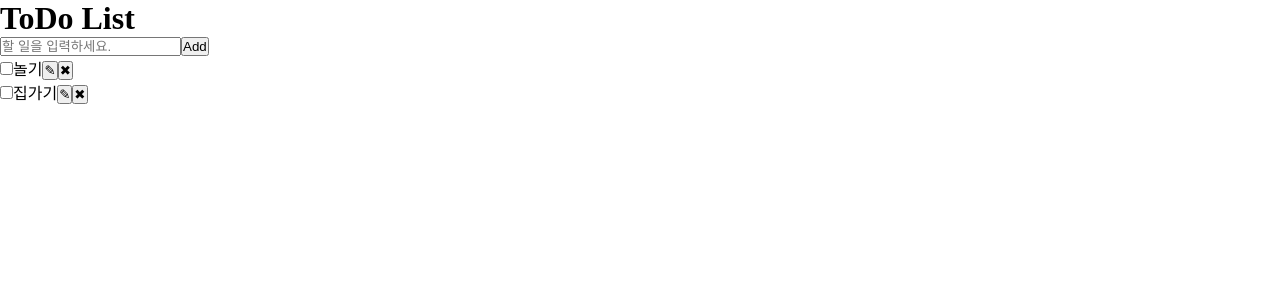
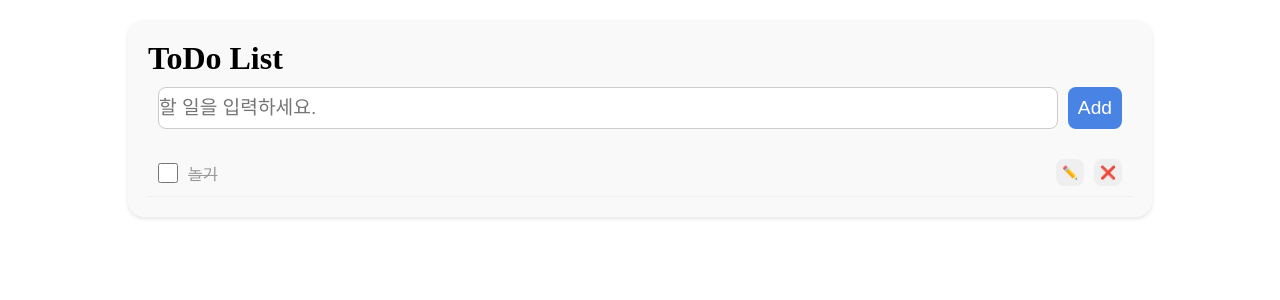
Before and after one commit to Hee4885/Programming_3115, a React (Vite) app: page / in a window 1280 px wide. Shown: the top 300 px of the page. Built offline with nearby package versions, Linux system fonts and the light colour scheme.

Commit message:
TodoListApp HTML className, todolist.css

```diff
--- a/src/TodoListApp.jsx
+++ b/src/TodoListApp.jsx
@@ -1,24 +1,19 @@
+import './todolist.css'
+
 function TodoListApp() {
     return (
-        <div>
-            <h1>ToDo List</h1>
-            <form>
-                <input type="text" placeholder="할 일을 입력하세요." />
-                <button type="submit">Add</button>
+        <div className='todo'>
+            <h1 className='todo__title'>ToDo List</h1>
+            <form className='todo__form'>
+                <input type="text" placeholder="할 일을 입력하세요." className='todo__input'/>
+                <button type="submit" className='todo__button todo__button--add'>Add</button>
             </form>
-            <ul>
-                <li>
-                    <input type="checkbox" id="chk-1" />
-                    <label htmlFor="chk-1">놀기</label>
-                    <button>✎</button>
-                    <button>✖</button>
-                </li>
-
-                <li>
-                    <input type="checkbox" id="chk-2" />
-                    <label htmlFor="chk-2">집가기</label>
-                    <button>✎</button>
-                    <button>✖</button>
+            <ul className='todo__list'>
+                <li className='todo__item todo__item--comlete'>
+                    <input type="checkbox" id="chk-1" className='todo__check' />
+                    <label htmlFor="chk-1" className='todo__label'>놀기</label>
+                    <button className='todo__button todo__button--edit'>✏️</button>
+                    <button className='todo__button todo__button--delete'>❌</button>
                 </li>
             </ul>
         </div>
--- /dev/null
+++ b/src/todolist.css
@@ -0,0 +1,84 @@
+.todo{
+    /* width: 80%;
+    min-width: 400px; */
+
+    width: max(80%, 400px); /* 80% 가 400px 보다 작을 때는 400px로 width의 값으로 주기 : (기본 80%, 최소 400px) */
+    background-color: #f9f9f9;
+
+
+    margin: 20px auto;  /* 위아래 20px, 좌우 여백 균등하게 margin */
+    /* auto : 남은 공간에 크기를 똑같이 분배한다. (가운데 정렬한 것처럼 보임) */
+
+    /* padding은 content 안쪽 margin은 바깥쪽 */
+
+    padding: 20px;
+    border-radius: 16px;
+    box-shadow: 0 2px 4px rgb(0, 0, 0, 0.1); /* x축: 0, y축: 아래로 2px, blur: 4px, 검정에 불투명도 0.1 */
+}
+
+.todo__form{
+    display: flex; /* 수평 배치 */
+    padding: 10px; /* 안쪽 여백 */
+    margin-bottom: 10px;
+}
+
+.todo__input{
+    /* em : 부모 폰트 사이즈 * (몇)em */
+   /* rem : 16px * 1.2배 */
+
+    font-size: 1.2rem;
+    border:  1px solid #ccc;
+    border-radius: 8px;
+    margin-right: 10px;
+    flex: 1; /* flex일 때 남은 공간 다 차지*/
+}
+
+.todo__button{
+    padding: 10px;
+    border: none;
+    border-radius: 8px;
+    font-size: 1.2rem;
+    color: #fff;
+    cursor: pointer;
+}
+
+.todo__button--add{
+    background-color: #4984e4;
+}
+
+.todo__item{
+    display: flex;
+    align-items: center; /* 높이 가운데 정렬*/
+    padding: 10px;
+    border-bottom: 1px solid #eee;
+    gap: 10px; /* flex가 되는 아이템 사이 여백 */
+}
+
+.todo__check{
+    width: 20px;
+    height: 20px;
+    cursor: pointer;
+    accent-color : #999; /* 체크한 배경색: 눈에 덜 띄게 함 */
+}
+
+.todo__label{
+    flex: 1;
+}
+
+.todo__button--edit,
+.todo__button--delete{
+    font-size: 0.8rem;
+    padding: 6px;
+}
+
+/* .todo__item--comlete 밑에 .todo__label을 흐리게, 취소선하자
+
+    1) .todo__item--comlete > .todo__label    -> 바로 아래 자식
+
+    2) .todo__item--comlete .todo__label  -> 언젠가 아래 자손
+
+*/
+.todo__item--comlete .todo__label{
+    color: #999;
+    text-decoration: line-through;  /* line 관통 */
+}
```
